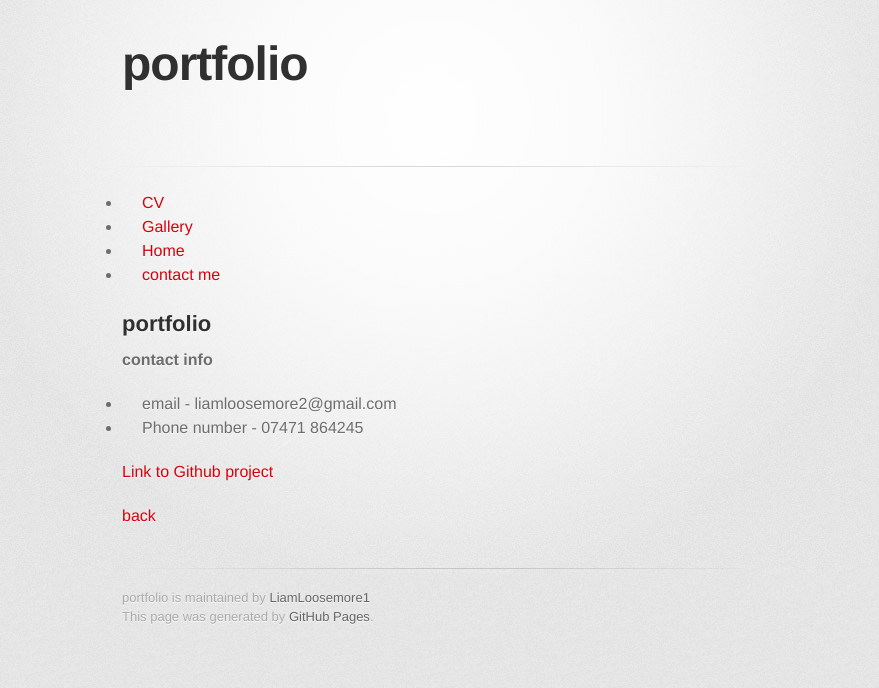
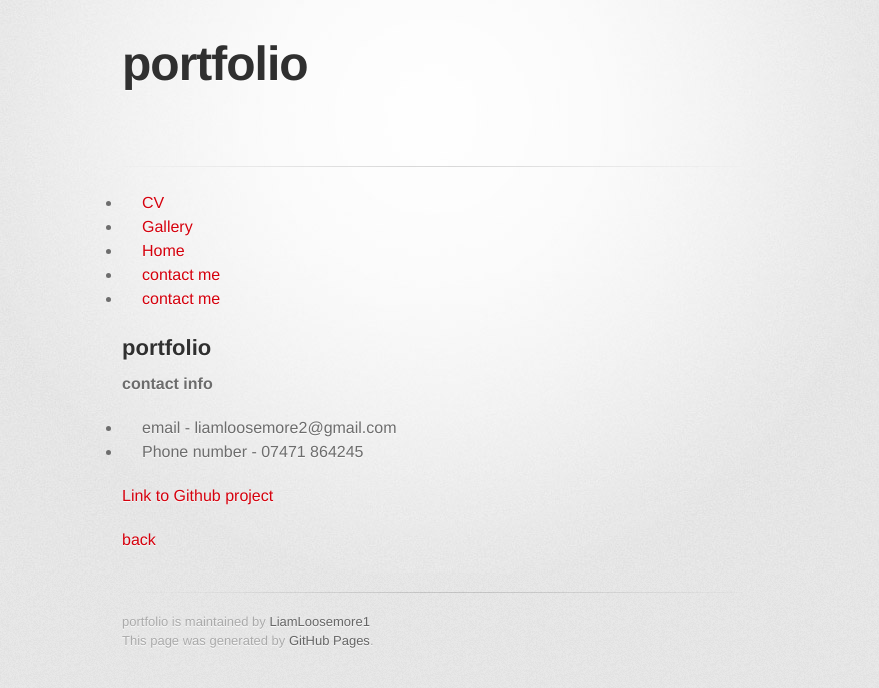
Before and after one commit to LiamLoosemore1/portfolio, a Jekyll site: the page built from index.md, in a window 1280 px wide. Shown: the top 688 px of the page, without its empty margins (208-1087 px from the left). Built offline with Jekyll 4.4.1, drawn with Linux system fonts in a browser that asks for light colours; some web fonts are replaced; our own code applies the rules of GitHub Pages for plain Markdown files; the repository's description, which GitHub fills in, is left out.

Commit message:
Update nav.html

```diff
--- a/_includes/nav.html
+++ b/_includes/nav.html
@@ -11,4 +11,8 @@
   <li>
     <a href="Contact.html">contact me</a>
    </li>
+
+   <li>
+    <a href="Game.html">contact me</a>
+   </li>
 </ul>
```
